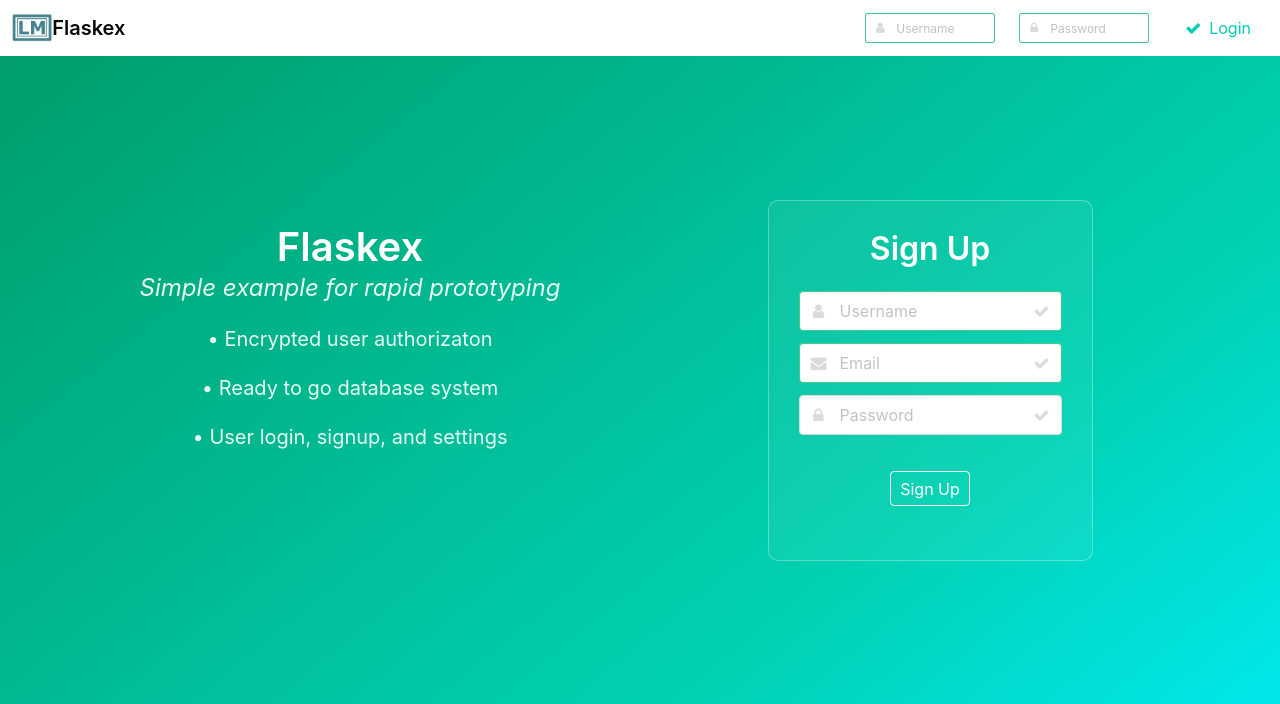
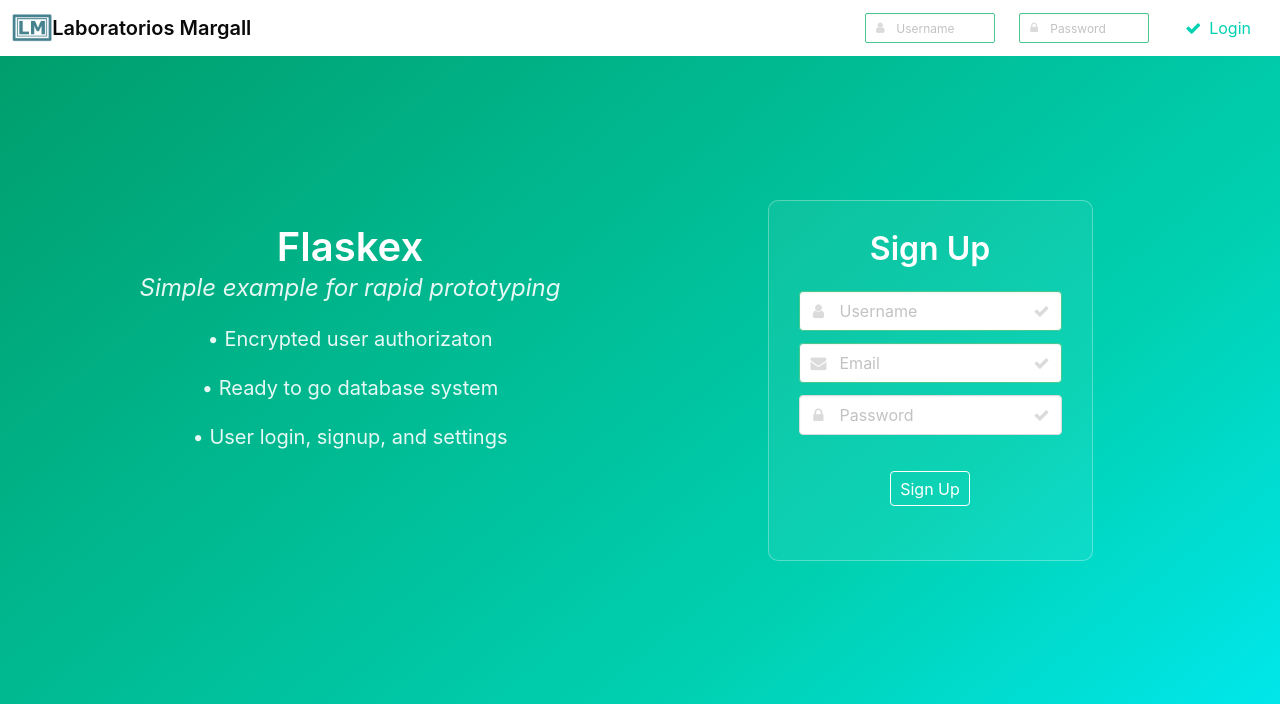
Before and after one commit to dimacio/LM, a Flask app: page / in a window 1280 px wide. Shown: the top 704 px of the page. Run offline with Flask 2, Linux system fonts and the light colour scheme; some libraries are stand-ins or nearby versions.

Commit message:
changing names

```diff
--- a/templates/base.html
+++ b/templates/base.html
@@ -2,7 +2,7 @@
 <html lang="en">
   <head>
     <meta charset="utf-8">
-    <meta name="Anthony Federico" content="Flaskex">
+    <meta name="Dimas Torres" content="Dimacio">
     <link rel="stylesheet" href="https://cdnjs.cloudflare.com/ajax/libs/bulma/0.6.2/css/bulma.min.css">
     <link rel="stylesheet" href="https://cdnjs.cloudflare.com/ajax/libs/font-awesome/4.7.0/css/font-awesome.min.css">
     <link rel="stylesheet" href="../static/css/style.css">
--- a/templates/login.html
+++ b/templates/login.html
@@ -5,7 +5,7 @@
     <div class="navbar-brand">
       <a class="navbar-item" href="/">
         <img src="https://github.com/dimacio/LM/blob/main/media/LM%20logo.png" alt="LM">
-        <h6 href="/" class="subtitle"><strong>Flaskex</strong></h6>
+        <h6 href="/" class="subtitle"><strong>Laboratorios Margall</strong></h6>
       </a>
       <div id="navbar-burger-id" class="navbar-burger burger" data-target="navbar-menu-id">
         <span></span>
```
